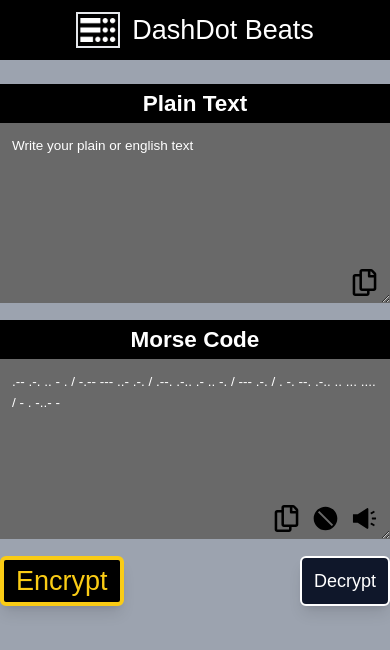
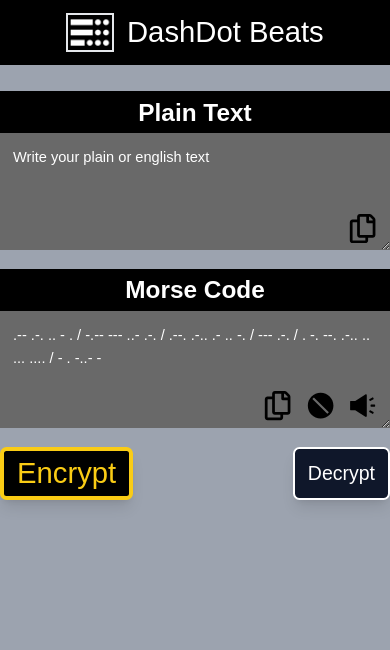
Before and after one commit to imkaransandhu/morse-code, a React (Create React App) app: page / in a window 390 px wide. Shown: the top 650 px of the page. Built offline with nearby package versions, Linux system fonts and the light colour scheme.

Commit message:
Fix: sound button repeat issue

```diff
--- a/src/App.css
+++ b/src/App.css
@@ -44,34 +44,34 @@
 /* Extra large devices (large laptops and desktops, 1200px and up) */
 @media only screen and (max-width: 1200px) {
   html {
-    font-size: 18px;
+    font-size: 17px;
   }
 }
 
 /* Large devices (laptops/desktops, 992px and up) */
 @media only screen and (max-width: 992px) {
   html {
-    font-size: 16px;
+    font-size: 15.5px;
   }
 }
 
 /* Medium devices (landscape tablets, 768px and up) */
 @media only screen and (max-width: 768px) {
   html {
-    font-size: 14px;
+    font-size: 15px;
   }
 }
 
 /* Small devices (portrait tablets and large phones, 600px and up) */
 @media only screen and (max-width: 600px) {
   html {
-    font-size: 13px;
+    font-size: 14px;
   }
 }
 
 /* Extra small devices (phones, 600px and down) */
 @media only screen and (max-width: 400px) {
   html {
-    font-size: 12px;
+    font-size: 13px;
   }
 }
--- a/src/Components/CustomForm.js
+++ b/src/Components/CustomForm.js
@@ -9,7 +9,7 @@
 //import { Tone, Synth, Transport } from "tone";
 //import { useEffect } from "react";
 //import * as Tone from "tone";
-import { useRef, Fragment, useState } from "react";
+import { Fragment, useState } from "react";
 
 const CustomForm = ({ crypt, typeOfForm, customClass }) => {
   //const [morseCode, setMorseCode] = useState("");
@@ -17,7 +17,7 @@
   const plainText = useSelector((state) => state.plainText);
   const morseCode = useSelector((state) => state.morseCode);
   //const [playMorseIsActive, setPlayMorseIsActive] = useState(true);
-  const stopAudioBtn = useRef();
+
   const [oscillator, setOscillator] = useState([]);
   //const [stopAudio, setStopAudio] = useState(true);
 
@@ -37,22 +37,18 @@
     typeOfForm === "top"
       ? (formText = document.getElementsByClassName("top")[0].value)
       : (formText = document.getElementsByClassName("bottom")[0].placeholder);
-    console.log(formText);
+
     navigator.clipboard.writeText(formText);
   };
 
-  // playmorsecodesound
-  //let code = ".-- .-- .--";
-
-  // const dit = ".";
-  // const dah = "-";
-  // const frequency = 880;
-  // //const frequency2 = 440;
-  // const duration = 0.1;
-
   const handlePlayMorse = (e) => {
     e.preventDefault();
-
+    console.log(oscillator.length !== 0);
+    if (oscillator.length !== 0) {
+      console.log("k");
+      console.error("Audio is already playing");
+      return;
+    }
     const context = new (window.AudioContext || window.webkitAudioContext)();
     const dotDuration = 100; // duration of a dot in milliseconds
     const dashDuration = dotDuration * 3;
@@ -60,7 +56,6 @@
 
     const codeArray = morseCode.split("");
     let currentTime = 0;
-
     const playSound = (duration, startTime) => {
       const newOscillator = context.createOscillator();
       newOscillator.frequency.value = 440;
@@ -71,7 +66,6 @@
     };
 
     codeArray.forEach((c) => {
-      console.log(c);
       switch (c) {
         case ".":
           playSound(dotDuration, currentTime);
@@ -91,64 +85,21 @@
           console.error("Invalid Morse code character");
       }
     });
-
-    // playMorse();
-    // let totalTime = morseCode.length * 2000;
-    // setInterval(() => setPlayMorseIsActive(true), totalTime);
+    console.log(currentTime);
+    setInterval(() => {
+      setOscillator([]);
+    }, currentTime);
   };
 
   function stopMorseCode(e) {
     e.preventDefault();
     if (oscillator) {
-      console.log(oscillator);
       oscillator.map((oscillation) => {
         oscillation.stop();
       });
       setOscillator([]);
     }
   }
-
-  //synth.triggerRelease(releaseArray, now + 0.3);
-
-  // function playMorse() {
-  //   if (!playMorseIsActive) {
-  //     console.error("please wait last audio is playing");
-  //   } else {
-  //     setPlayMorseIsActive(false);
-  //     const synth = new Tone.PolySynth(Tone.Synth).toDestination();
-  //     let now = Tone.now();
-  //     let releaseArray = [];
-  //     for (const letter of morseCode) {
-  //       if (letter === "-") {
-  //         now += 0.2;
-  //         releaseArray.push("E4");
-  //         synth.triggerAttack("E4", now);
-  //         //synth.stop();
-  //       } else if (letter === ".") {
-  //         now += 0.2;
-  //         synth.triggerAttack("C4", now);
-  //         //synth.stop();
-  //         releaseArray.push("C4");
-  //       } else {
-  //         now += 0.4;
-  //         //console.log(releaseArray);
-  //         console.log(synth);
-  //         synth.triggerRelease(releaseArray, now);
-  //         //releaseArray = [];
-  //         //Tone.Transport.stop();
-  //       }
-  //       console.log(releaseArray);
-  //       stopAudioBtn.current.addEventListener("click", (e) => {
-  //         e.preventDefault();
-  //         console.log(synth);
-  //         now += 0.4;
-  //         synth.triggerRelease(releaseArray, now);
-  //       });
-  //     }
-  //     // add event
-  //   }
-  // }
-  // Plain text speak
 
   const playText = (e) => {
     e.preventDefault();
@@ -177,31 +128,34 @@
             ? ""
             : plainText
         }
-        className={`${typeOfForm} text-white text-lg w-full md:h-96 h-60  p-4  bg-grey   placeholder:text-white`}
+        className={`${typeOfForm} text-white text-lg w-full md:h-96 h-36  p-4  bg-grey   placeholder:text-white border-0 rounded-none `}
         onChange={crypt === "Encrypt" ? getPlainText : getMorseCode}
         disabled={typeOfForm === "bottom" && true}
       ></textarea>
       <div className="absolute text-4xl cursor-pointer right-4 bottom-4 flex gap-x-4">
-        <FaRegCopy onClick={copyToClipboard} className="cursor-pointer" />
+        <FaRegCopy
+          onClick={copyToClipboard}
+          className="cursor-pointer hover:text-white"
+        />
 
         {crypt === "Encrypt"
           ? typeOfForm === "bottom" && (
               <Fragment>
-                <button onClick={stopMorseCode} ref={stopAudioBtn}>
-                  <AiFillStop className="cursor-pointer" />
+                <button onClick={stopMorseCode}>
+                  <AiFillStop className="cursor-pointer hover:text-white" />
                 </button>
                 <button onClick={handlePlayMorse}>
-                  <AiFillSound className="cursor-pointer" />
+                  <AiFillSound className="cursor-pointer hover:text-white" />
                 </button>
               </Fragment>
             )
           : typeOfForm === "bottom" && (
               <Fragment>
-                <button onClick={stopMorseCode} ref={stopAudioBtn}>
-                  <AiFillStop className="cursor-pointer" />
+                <button onClick={stopMorseCode}>
+                  <AiFillStop className="cursor-pointer hover:text-white" />
                 </button>
                 <button onClick={playText}>
-                  <AiFillSound className="cursor-pointer" />
+                  <AiFillSound className="cursor-pointer hover:text-white" />
                 </button>
               </Fragment>
             )}
--- a/src/Page/Main.js
+++ b/src/Page/Main.js
@@ -14,7 +14,7 @@
   //const [inputTextToMorse, setInputTextToMorse] = useState("");
 
   return (
-    <div className=" bg-gray-400  bg-center bg-no-repeat bg-cover h-full ">
+    <div className=" bg-gray-400  bg-center bg-no-repeat bg-cover min-h-screen ">
       <MorseHeading headingText="DashDot Beats" />
 
       <div className="flex md:flex-row flex-col py-8 md:gap-x-8 gap-y-4  ">
```
